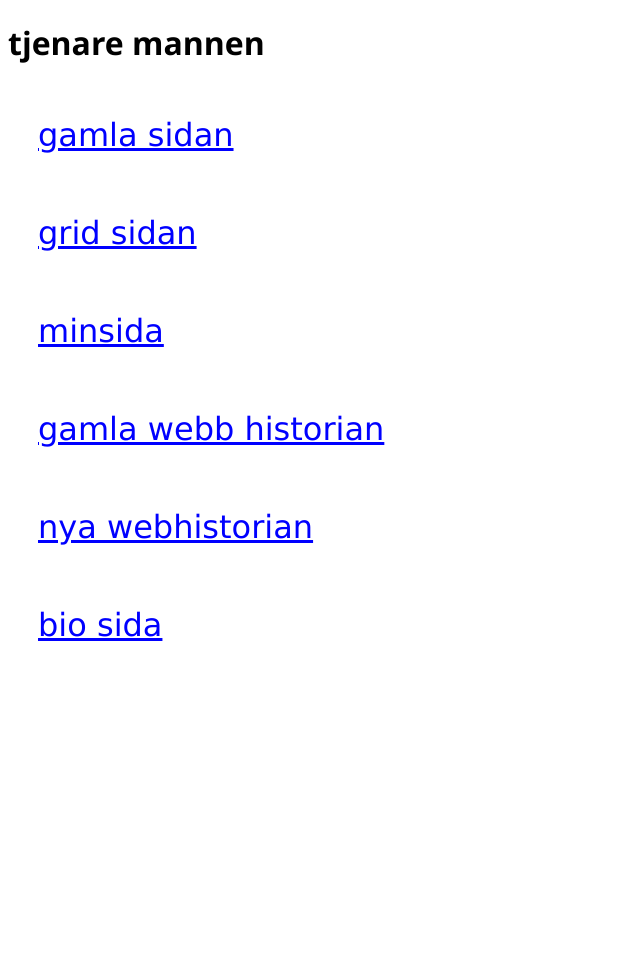
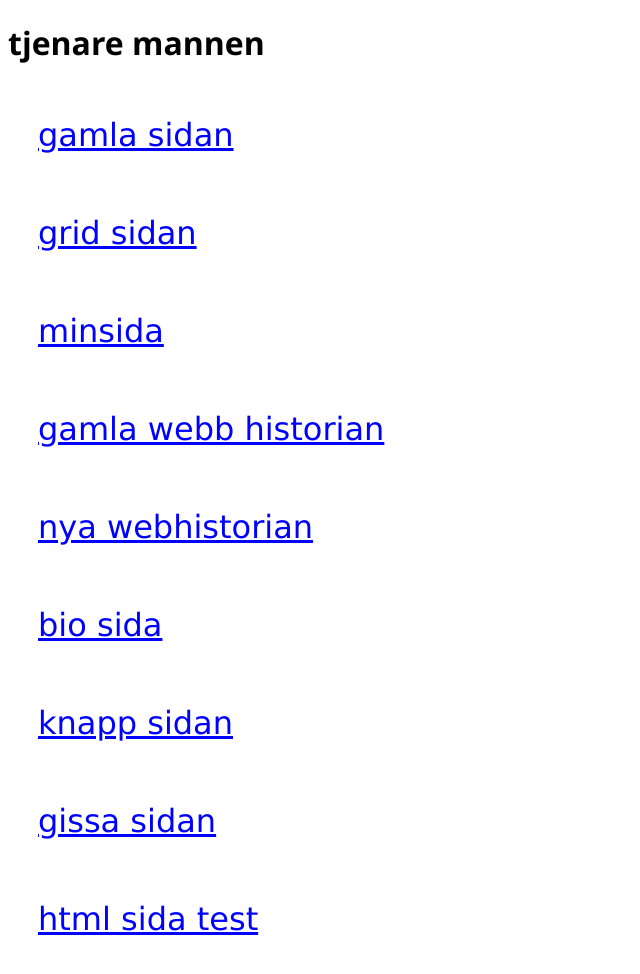
Before and after one commit to noas0116/noas0116.github.io, a plain HTML site: page linktoandrasida/linktoanothersite.html in a window 1280 px wide. Shown: the whole page, without its empty margins (0-640 px from the left). Before the commit the page ends 800 px from the top, so only its background shows below. Drawn offline with Linux system fonts and the light colour scheme.

Commit message:
la till mer i index sidan

```diff
--- a/linktoandrasida/linktoanothersite.html
+++ b/linktoandrasida/linktoanothersite.html
@@ -14,5 +14,8 @@
     <a href="/webbhistoria/gamlawebhistoria.html">gamla webb historian</a>
     <a href="/webbhistoria/NYwebhistoria/nywebhistoria.html">nya webhistorian</a>
     <a href="/biosida/bio.html">bio sida</a>
+    <a href="/gammalsida/html/knappen/knappen.html">knapp sidan</a>
+    <a href="/gammalsida/html/gissa/index.html">gissa sidan</a>
+    <a href="/gammalsida/html/html/index.html">html sida test</a>
 </body>
 </html>
```
